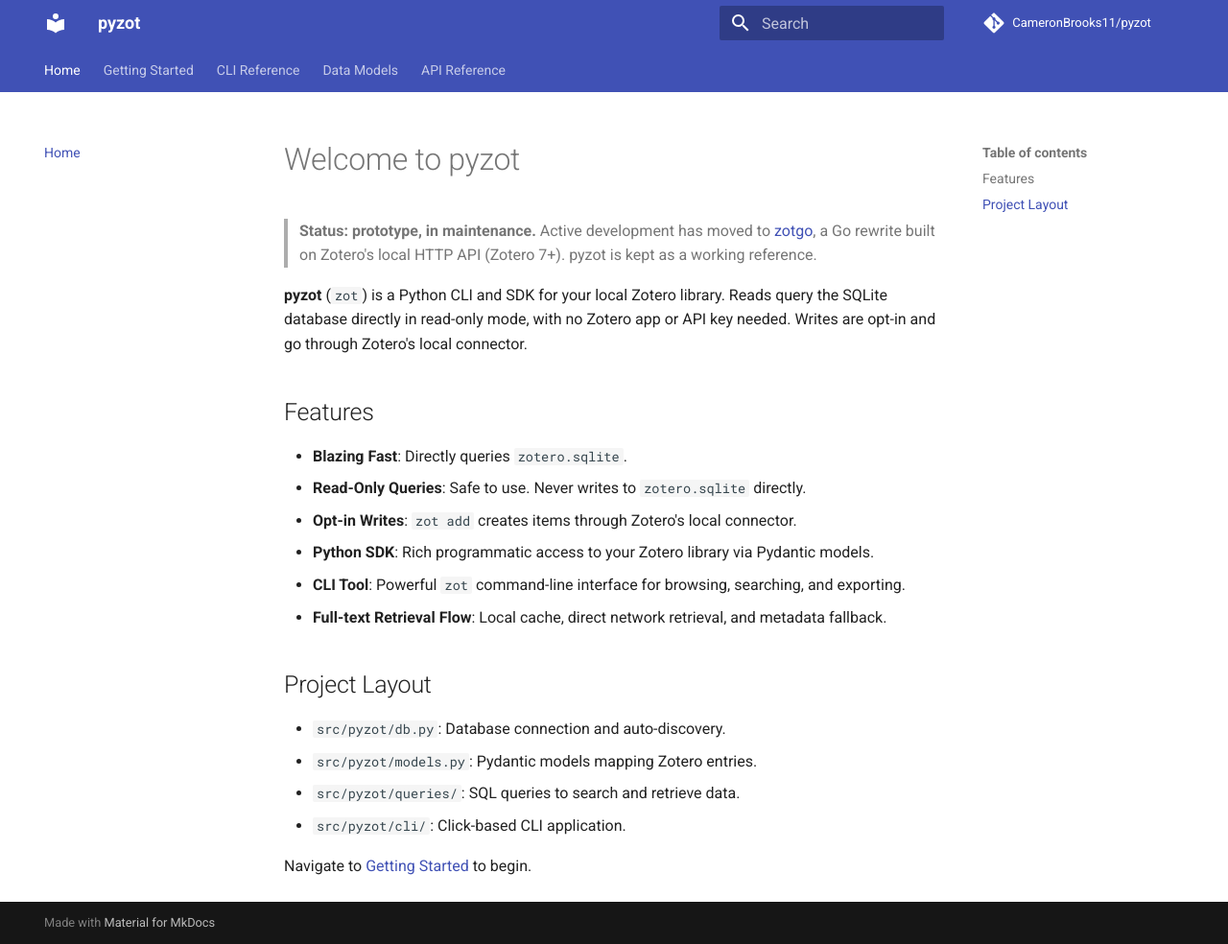
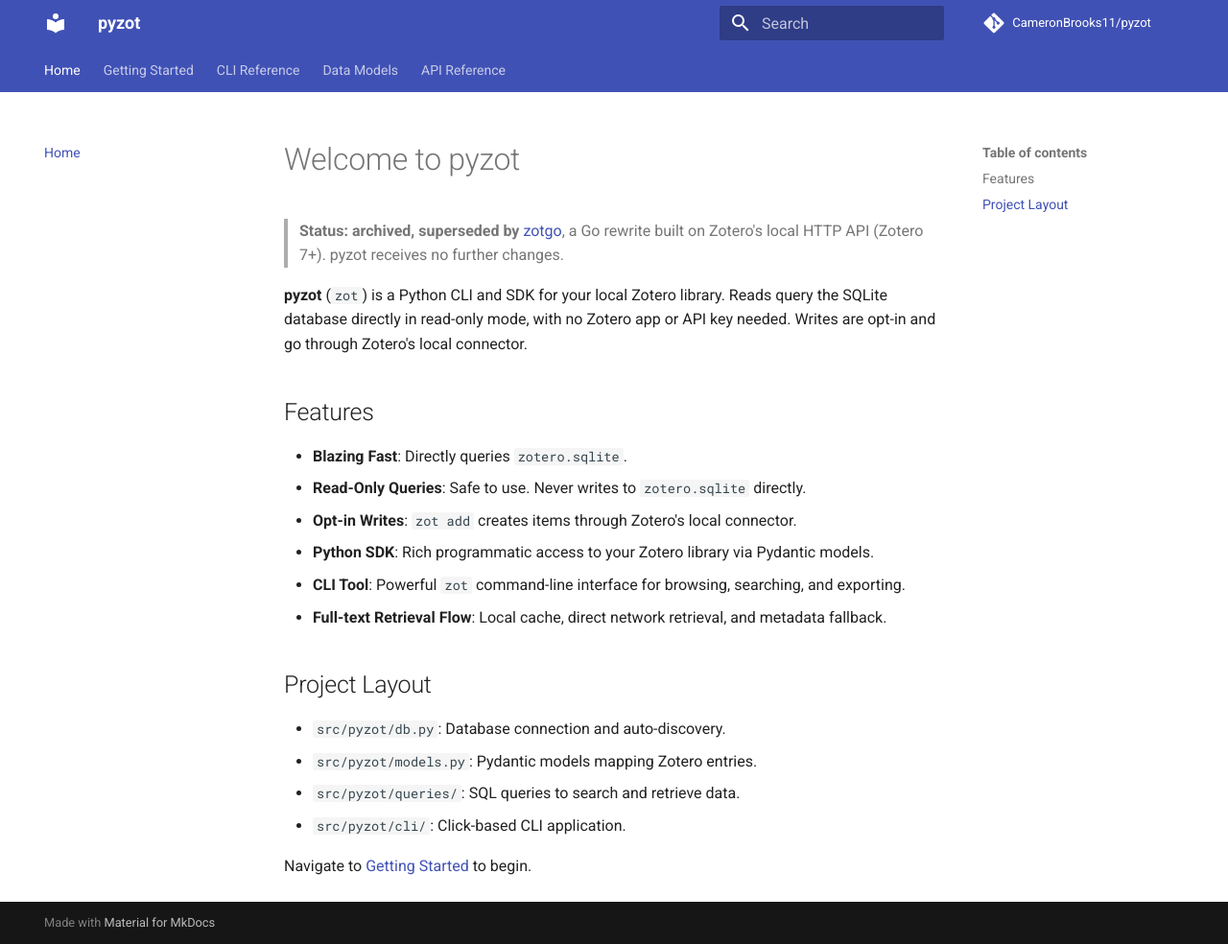
Before and after one commit to CameronBrooks11/pyzot, an MkDocs documentation site: the page built from docs/index.md, in a window 1280 px wide and 984 px high. Shown: the whole window at 96% size. Built offline with MkDocs 1.6.1 and Material for MkDocs 9.7.7, drawn with Linux system fonts in a browser that asks for light colours; comment, search, counter and statistics services are not loaded.

Commit message:
docs: mark pyzot archived and superseded by heibench/zotgo (#22)
pyzot is being archived. zotgo replaces it and now lives at
heibench/zotgo, with docs at https://heibench.com/zotgo/.

- README and docs home: the status note says archived and points at
heibench/zotgo instead of CameronBrooks11/zotgo.
- README install: pyzot was never published to PyPI
(`https://pypi.org/pypi/pyzot/json` returns 404), so `pip install pyzot`
couldn't work. The lines now install from this repository. With uv,
`"pyzot[write] @ git+https://github.com/CameronBrooks11/pyzot"`
installed into a fresh venv and `zot --help` ran.

`just check` passes; `just test`: 392 passed.

```diff
--- a/docs/index.md
+++ b/docs/index.md
@@ -1,8 +1,8 @@
 # Welcome to pyzot
 
-> **Status: prototype, in maintenance.** Active development has moved to
-> [zotgo](https://cameronbrooks11.github.io/zotgo/), a Go rewrite built on
-> Zotero's local HTTP API (Zotero 7+). pyzot is kept as a working reference.
+> **Status: archived, superseded by** [zotgo](https://heibench.com/zotgo/), a Go
+> rewrite built on Zotero's local HTTP API (Zotero 7+). pyzot receives no
+> further changes.
 
 **pyzot** (`zot`) is a Python CLI and SDK for your local Zotero library. Reads query the SQLite database directly in read-only mode, with no Zotero app or API key needed. Writes are opt-in and go through Zotero's local connector.
 
```
Also changed, not shown: README.md (+11 -10 lines).
